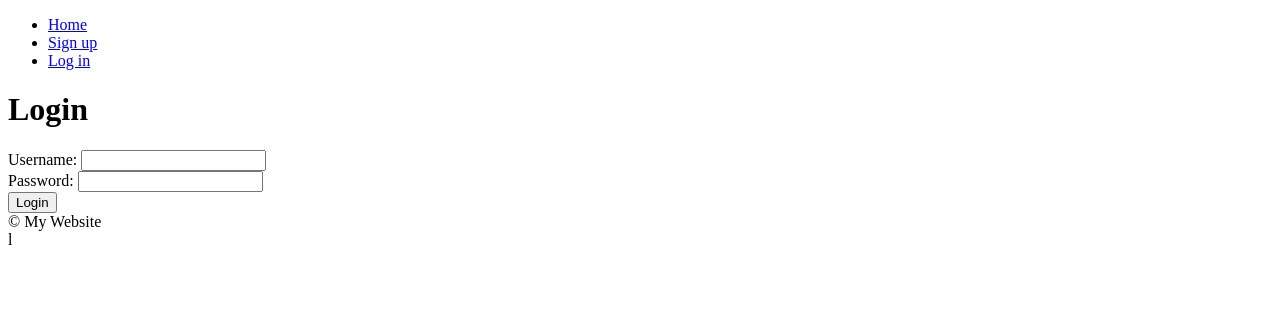
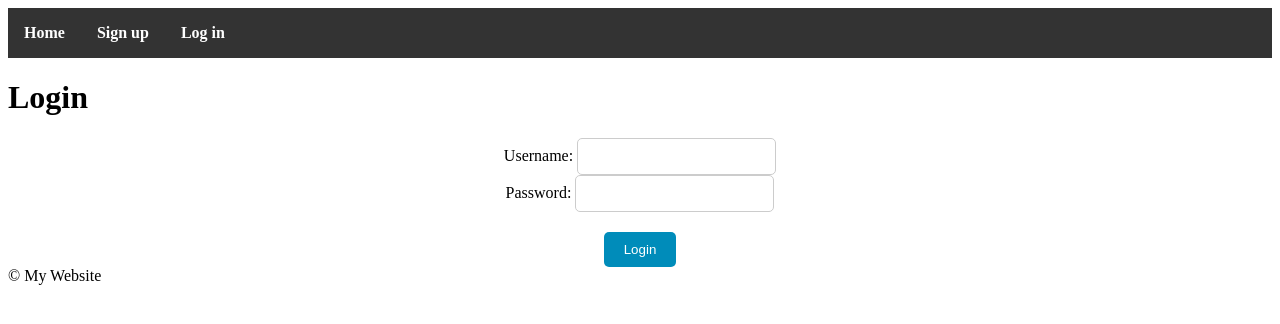
Before and after one commit to MaximNoritsyn/tennishub, a FastAPI app: page /login/ in a window 1280 px wide. Shown: the top 324 px of the page. Run offline with FastAPI, Linux system fonts and the light colour scheme; parts of the project's set-up code (start-up, migrations or seed data) failed here and were passed over.

Commit message:
add css to project and change file management

```diff
--- a/app/index.py
+++ b/app/index.py
@@ -4,7 +4,7 @@ from fastapi import Request
 from app.models.cookie import get_context
 
 router = APIRouter()
-templates = Jinja2Templates(directory="templates")
+templates = Jinja2Templates(directory="app/templates")
 
 
 @router.get("/")
--- a/app/login.py
+++ b/app/login.py
@@ -7,7 +7,7 @@ from app.models.mongobackend import MongoDBBackend
 from app.models.cookie import get_context
 
 router = APIRouter()
-templates = Jinja2Templates(directory="templates")
+templates = Jinja2Templates(directory="app/templates")
 
 
 @router.post("/")
--- a/app/signup.py
+++ b/app/signup.py
@@ -7,7 +7,7 @@ from app.models.cookie import create_access_token
 from app.models.cookie import get_context
 
 router = APIRouter()
-templates = Jinja2Templates(directory="templates")
+templates = Jinja2Templates(directory="app/templates")
 
 
 @router.post("/")
--- /dev/null
+++ b/app/static/css/base.css
@@ -0,0 +1,104 @@
+nav {
+  background-color: #333;
+  height: 50px;
+  display: flex;
+  justify-content: space-between;
+  align-items: center;
+}
+
+nav ul {
+  list-style-type: none;
+  margin: 0;
+  padding: 0;
+}
+
+nav li {
+  float: left;
+}
+
+nav li a {
+  display: block;
+  color: white;
+  text-align: center;
+  padding: 16px;
+  text-decoration: none;
+  font-weight: bold;
+}
+
+nav li a:hover {
+  background-color: #111;
+}
+
+.dropdown {
+  position: relative;
+  display: inline-block;
+}
+
+.dropdown-content {
+  display: none;
+  position: absolute;
+  background-color: #f9f9f9;
+  min-width: 100px;
+  height: 50px;
+  z-index: 1;
+  box-shadow: 0px 8px 16px 0px rgba(0,0,0,0.2);
+}
+
+.dropbtn {
+  height: 10px;
+}
+
+.dropdown:hover .dropdown-content {
+  display: block;
+}
+
+.dropdown .dropbtn {
+  display: block;
+  color: white;
+  text-align: center;
+  padding: 16px;
+  text-decoration: none;
+  font-weight: bold;
+}
+
+.dropdown .dropbtn:hover {
+  background-color: #111;
+}
+
+form {
+  display: flex;
+  flex-direction: column;
+  align-items: center;
+  justify-content: center;
+  height: 100%;
+}
+
+label {
+  margin: 10px 0;
+}
+
+input {
+  padding: 10px;
+  border-radius: 5px;
+  border: 1px solid #ccc;
+}
+
+button {
+  padding: 10px 20px;
+  margin-top: 20px;
+  background-color: #008CBA;
+  color: white;
+  border-radius: 5px;
+  border: none;
+  cursor: pointer;
+  transition: background-color 0.3s ease-in-out;
+}
+
+button:hover {
+  background-color: #006b8f;
+}
+
+button:focus {
+  outline: none;
+  box-shadow: 0px 0px 4px #006b8f;
+}
--- a/templates/base.html
+++ b/app/templates/base.html
@@ -2,6 +2,12 @@
 <html>
   <head>
     <title>{% block title %}My Website{% endblock %}</title>
+    <link rel="stylesheet" href="{{ url_for('static', path='/css/base.css') }}">
+    {% block styles %}
+      <style>
+        /* your styles here */
+      </style>
+    {% endblock %}
   </head>
   <body>
     <header>
@@ -9,10 +15,14 @@
         <ul>
           <li><a href="/">Home</a></li>
           {% if logged %}
-          <li><a>{{ username }}!</a></li>
-          <form action="/logout" method="post">
-            <button type="submit">Logout</button>
-          </form>
+          <li class="dropdown">
+            <a class="dropbtn">{{ username }}</a>
+            <div class="dropdown-content">
+              <form action="/logout" method="post">
+                <input type="submit" value="Logout">
+              </form>
+            </div>
+          </li>
           {% else %}
           <li><a href="/signup">Sign up</a></li>
           <li><a href="/login">Log in</a></li>
@@ -27,4 +37,4 @@
       &copy; My Website
     </footer>
   </body>
-</html>l
+</html>
--- a/templates/login.html
+++ b/app/templates/login.html
@@ -1,6 +1,12 @@
 {% extends "base.html" %}
 
 {% block title %}Log in up{% endblock %}
+
+{% block styles %}
+  <style>
+    /* your styles for this template here */
+  </style>
+{% endblock %}
 
 {% block content %}
     <h1>Login</h1>
--- a/main.py
+++ b/main.py
@@ -1,13 +1,17 @@
 from fastapi import FastAPI
+from fastapi.staticfiles import StaticFiles
+from fastapi.responses import RedirectResponse
 from starlette import status
 
 from app.login import router as login_router
 from app.signup import router as signup_router
 from app.index import router as index_router
 from app.models.cookie import add_username_to_request
-from fastapi.responses import RedirectResponse
+
 
 app = FastAPI()
+
+app.mount("/app/static", StaticFiles(directory="app/static"), name="static")
 
 app.include_router(index_router, prefix="")
 app.include_router(login_router, prefix="/login")
```
Also changed, not shown: app/templates/index.html (renamed from templates/index.html), app/templates/signup.html (renamed from templates/signup.html).
